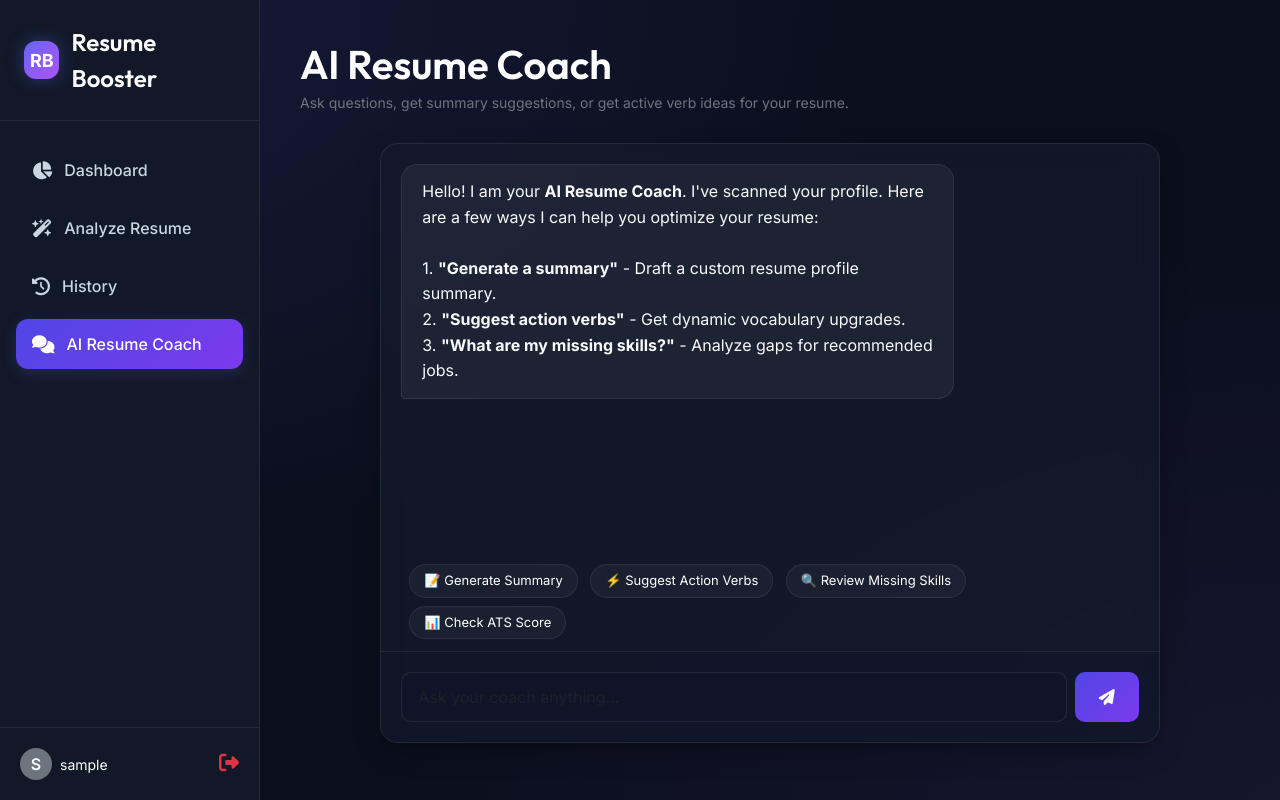
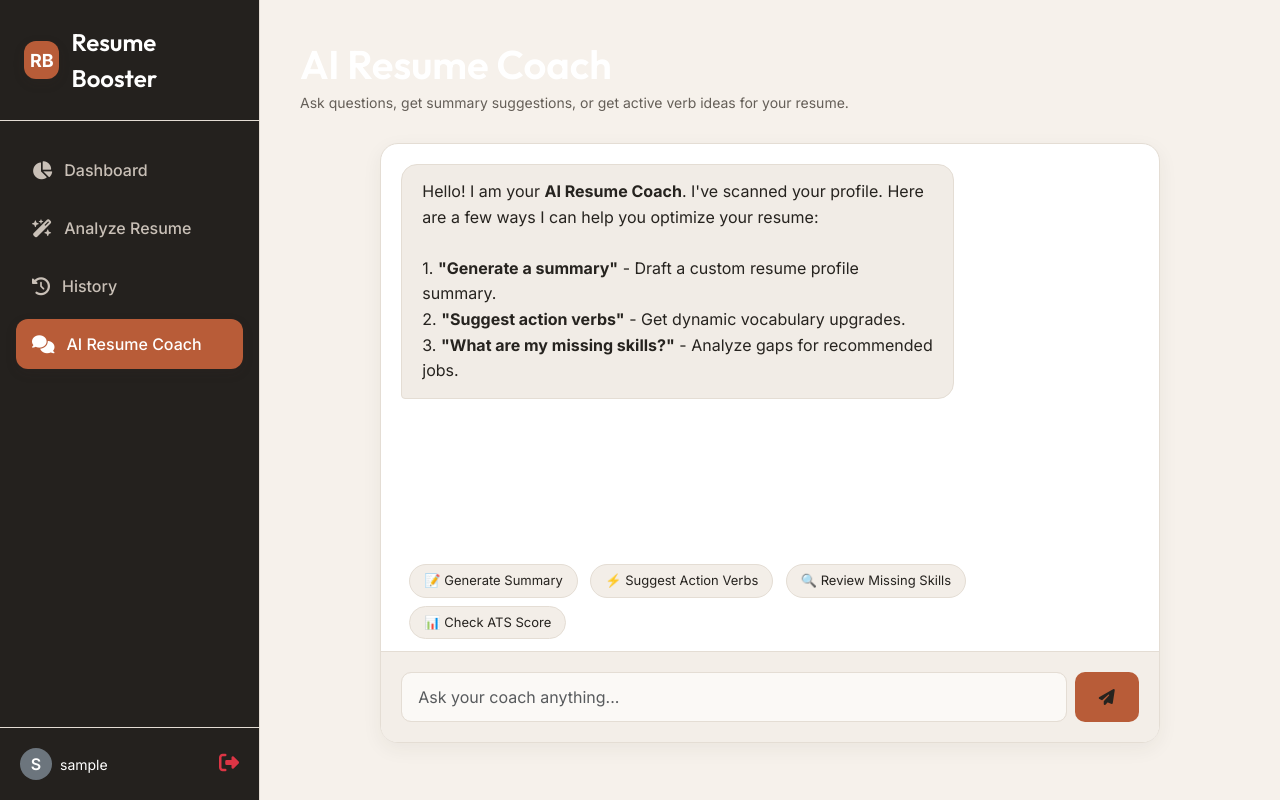
Before and after one commit to pranjal885/Resume-Booster, a Flask app: page /chat in a window 1280 px wide. Run offline with Flask 3, Linux system fonts and the light colour scheme; the visitor is signed in with stand-in values (Sample User, id 1).

Commit message:
Redesign UI with warm professional theme

```diff
--- a/static/css/styles.css
+++ b/static/css/styles.css
@@ -1,51 +1,29 @@
-
 @import url('https://fonts.googleapis.com/css2?family=Inter:wght@300;400;500;600;700&family=Outfit:wght@400;500;600;700;800&display=swap');
 
 :root {
-    --bg-dark: #0a0f1d;
-    --sidebar-bg: #111827;
-    --card-bg: rgba(20, 27, 45, 0.72);
-    --border-color: rgba(255, 255, 255, 0.08);
+    --bg-dark: #F6F1EB;
+    --sidebar-bg: #24211E;
+    --card-bg: #FFFFFF;
+    --border-color: #E4DDD4;
 
-    --accent-glow: linear-gradient(
-        135deg,
-        #6366f1 0%,
-        #8b5cf6 50%,
-        #a855f7 100%
-    );
+    --accent-glow: #B85C38;
 
-    --gradient-primary: linear-gradient(
-        135deg,
-        #4f46e5 0%,
-        #7c3aed 100%
-    );
+    --gradient-primary: #B85C38;
 
-    --gradient-success: linear-gradient(
-        135deg,
-        #10b981 0%,
-        #059669 100%
-    );
+    --gradient-success: #6B7D5B;
 
-    --gradient-warning: linear-gradient(
-        135deg,
-        #f59e0b 0%,
-        #d97706 100%
-    );
+    --gradient-warning: #C58A3A;
 
-    --gradient-danger: linear-gradient(
-        135deg,
-        #ef4444 0%,
-        #dc2626 100%
-    );
+    --gradient-danger: #B94A48;
 
-    --text-primary: #f8fafc;
-    --text-secondary: #cbd5e1;
-    --text-muted: #94a3b8;
+    --text-primary: #26231F;
+    --text-secondary: #655F58;
+    --text-muted: #8A8279;
 
-    --input-bg: rgba(15, 23, 42, 0.8);
+    --input-bg: #FBF9F6;
 
     --shadow-soft: 0 10px 30px -10px rgba(0, 0, 0, 0.5);
-    --shadow-glow: 0 0 25px rgba(99, 102, 241, 0.18);
+    --shadow-glow: 0 0 25px rgba(184, 92, 56, 0.16);
 }
 
 /* =========================================================
@@ -63,24 +41,14 @@ body {
     min-height: 100vh;
     overflow-x: hidden;
 
-    background-image:
-        radial-gradient(
-            at 0% 0%,
-            rgba(99, 102, 241, 0.14) 0px,
-            transparent 50%
-        ),
-        radial-gradient(
-            at 100% 100%,
-            rgba(168, 85, 247, 0.08) 0px,
-            transparent 50%
-        );
+    background-image: none;
 }
 
 h1, h2, h3, h4, h5, h6,
 .brand-font {
     font-family: 'Outfit', sans-serif;
     font-weight: 600;
-    color: #ffffff;
+    color: #26231F;
 }
 
 p,
@@ -171,7 +139,7 @@ div {
     font-weight: bold;
     font-size: 18px;
 
-    box-shadow: 0 0 18px rgba(99, 102, 241, 0.4);
+    box-shadow: 0 4px 12px rgba(55, 45, 38, 0.14);
 }
 
 .sidebar-menu {
@@ -218,7 +186,7 @@ div {
     color: white;
 
     box-shadow:
-        0 4px 15px rgba(99, 102, 241, 0.22);
+        0 4px 15px rgba(184, 92, 56, 0.18);
 }
 
 .sidebar-footer {
@@ -375,7 +343,7 @@ div {
 
     border: 1px solid var(--border-color);
 
-    color: #ffffff !important;
+    color: #26231F !important;
 
     border-radius: 10px;
 
@@ -520,7 +488,7 @@ div {
 .chat-bubble.bot {
     align-self: flex-start;
 
-    background: rgba(255, 255, 255, 0.05);
+    background: #F1ECE6;
 
     border: 1px solid var(--border-color);
 
@@ -542,7 +510,7 @@ div {
 
     border-top: 1px solid var(--border-color);
 
-    background: rgba(15, 23, 42, 0.25);
+    background: #F3EEE8;
 
     border-bottom-left-radius: 16px;
     border-bottom-right-radius: 16px;
@@ -551,7 +519,7 @@ div {
 .chat-chip {
     padding: 6px 14px;
 
-    background: rgba(255, 255, 255, 0.04);
+    background: #F3EEE8;
 
     border: 1px solid var(--border-color);
 
@@ -758,13 +726,13 @@ div {
 }
 
 ::-webkit-scrollbar-thumb {
-    background: rgba(255, 255, 255, 0.1);
+    background: #D8CFC5;
 
     border-radius: 4px;
 }
 
 ::-webkit-scrollbar-thumb:hover {
-    background: rgba(255, 255, 255, 0.2);
+    background: #C8BDB2;
 }
 
 /* =========================================================
@@ -772,8 +740,8 @@ div {
 ========================================================= */
 
 ::selection {
-    background: rgba(99, 102, 241, 0.35);
-    color: #ffffff;
+    background: rgba(184, 92, 56, 0.25);
+    color: #26231F;
 }
 
 
@@ -866,7 +834,7 @@ div {
 [class*="pill"],
 [class*="chip"] {
 
-    color: #ffffff !important;
+    color: #26231F !important;
 
     opacity: 1 !important;
 }
@@ -886,3 +854,168 @@ div {
 
     -webkit-text-fill-color: currentColor !important;
 }
+
+
+
+/* =========================================================
+   WARM PROFESSIONAL THEME OVERRIDES
+   No blue/purple accents — intentionally restrained.
+========================================================= */
+
+.sidebar-link.active {
+    background: #B85C38 !important;
+    color: #FFFFFF !important;
+    box-shadow: 0 4px 12px rgba(55, 45, 38, 0.12) !important;
+}
+
+.sidebar-link.active i,
+.brand-icon,
+.btn-primary-custom,
+.stat-icon {
+    color: #FFFFFF !important;
+}
+
+.brand-icon {
+    background: #B85C38 !important;
+}
+
+.btn-primary-custom {
+    background: #B85C38 !important;
+}
+
+.btn-primary-custom:hover {
+    background: #9F4D30 !important;
+    transform: translateY(-1px);
+    box-shadow: 0 5px 14px rgba(55, 45, 38, 0.14) !important;
+}
+
+.upload-icon {
+    background: none !important;
+    -webkit-background-clip: initial !important;
+    -webkit-text-fill-color: #B85C38 !important;
+    color: #B85C38 !important;
+}
+
+.upload-zone:hover,
+.upload-zone.dragover {
+    border-color: #B85C38 !important;
+    background: #FCF8F4 !important;
+}
+
+.form-control-custom:focus {
+    border-color: #B85C38 !important;
+    box-shadow: 0 0 0 3px rgba(184, 92, 56, 0.10) !important;
+}
+
+.progress-bar-custom {
+    background: #B85C38 !important;
+}
+
+.chat-bubble.user {
+    background: #B85C38 !important;
+    color: #FFFFFF !important;
+}
+
+.chat-chip:hover {
+    background: rgba(184, 92, 56, 0.07) !important;
+    border-color: #B85C38 !important;
+    color: #26231F !important;
+}
+
+.loader-spinner {
+    border-top-color: #B85C38 !important;
+}
+
+.skill-tag,
+.skill-pill,
+.keyword-tag,
+.keyword-pill,
+.keyword-chip,
+.keyword-badge,
+.badge,
+.badge-custom {
+    background: rgba(184, 92, 56, 0.10) !important;
+    color: #7E3F29 !important;
+    border-color: rgba(184, 92, 56, 0.18) !important;
+}
+
+.badge-excellent {
+    background: rgba(107, 125, 91, 0.12) !important;
+    color: #596A4B !important;
+    border-color: rgba(107, 125, 91, 0.22) !important;
+}
+
+.badge-good {
+    background: rgba(197, 138, 58, 0.12) !important;
+    color: #8B5E21 !important;
+    border-color: rgba(197, 138, 58, 0.22) !important;
+}
+
+.badge-weak {
+    background: rgba(185, 74, 72, 0.10) !important;
+    color: #963B3A !important;
+    border-color: rgba(185, 74, 72, 0.20) !important;
+}
+
+body {
+    background-color: #F6F1EB !important;
+    color: #26231F !important;
+}
+
+.glass-card {
+    background: #FFFFFF !important;
+    border-color: #E4DDD4 !important;
+    box-shadow: 0 6px 20px rgba(55, 45, 38, 0.06) !important;
+    backdrop-filter: none !important;
+    -webkit-backdrop-filter: none !important;
+}
+
+.glass-card:hover {
+    box-shadow: 0 8px 22px rgba(55, 45, 38, 0.10) !important;
+}
+
+.main-content {
+    background: #F6F1EB;
+}
+
+.text-muted,
+.text-secondary,
+.section-description,
+.analysis-description,
+.card-description,
+.feedback-text,
+.helper-text,
+.small-text {
+    color: #655F58 !important;
+}
+
+.sidebar-link {
+    color: #C9C0B7 !important;
+}
+
+.sidebar-link:hover {
+    background: rgba(255, 255, 255, 0.06) !important;
+    color: #FFFFFF !important;
+}
+
+.table-custom th {
+    background: #FAF7F3 !important;
+    color: #655F58 !important;
+}
+
+.table-custom td {
+    color: #26231F !important;
+}
+
+::-webkit-scrollbar-thumb {
+    background: #CFC5BA !important;
+}
+
+::-webkit-scrollbar-thumb:hover {
+    background: #B8AA9C !important;
+}
+
+::selection {
+    background: rgba(184, 92, 56, 0.20) !important;
+    color: #26231F !important;
+}
```
Also changed, not shown: other parts of static/css/styles.css (+32 -32 lines).
